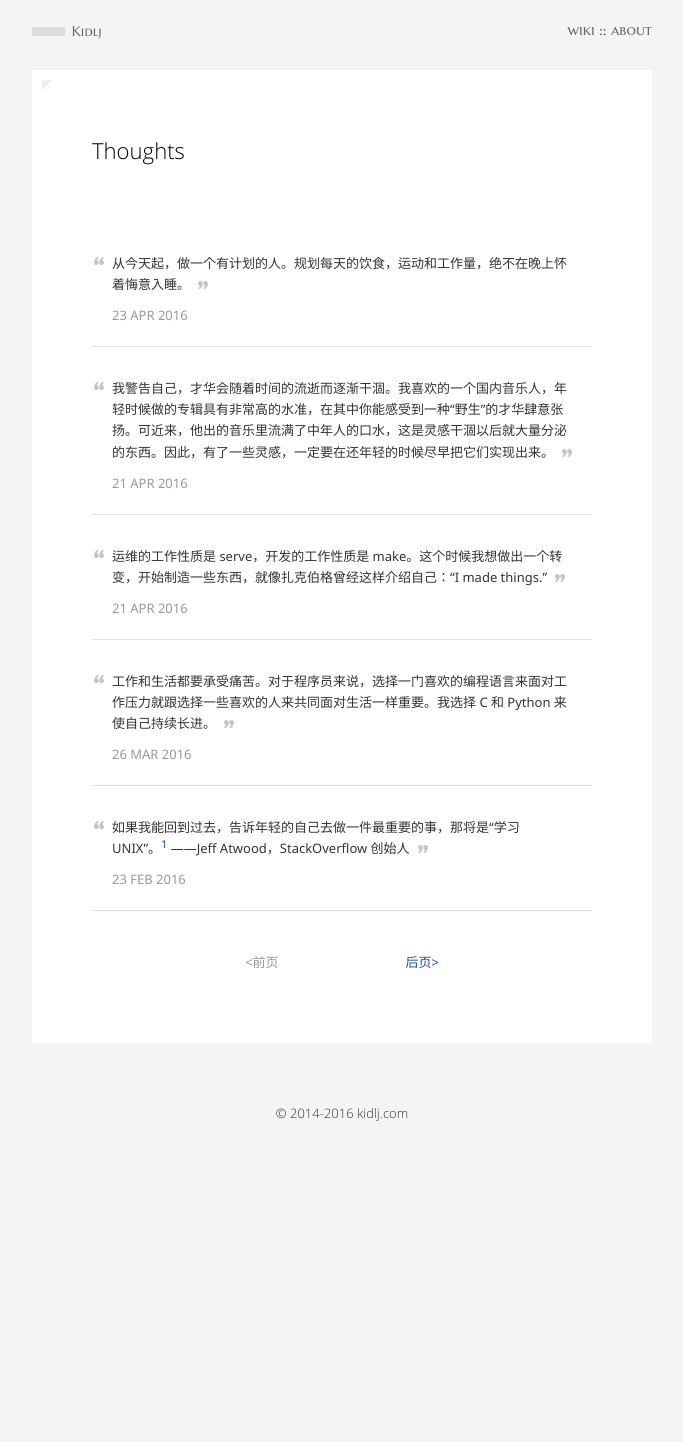
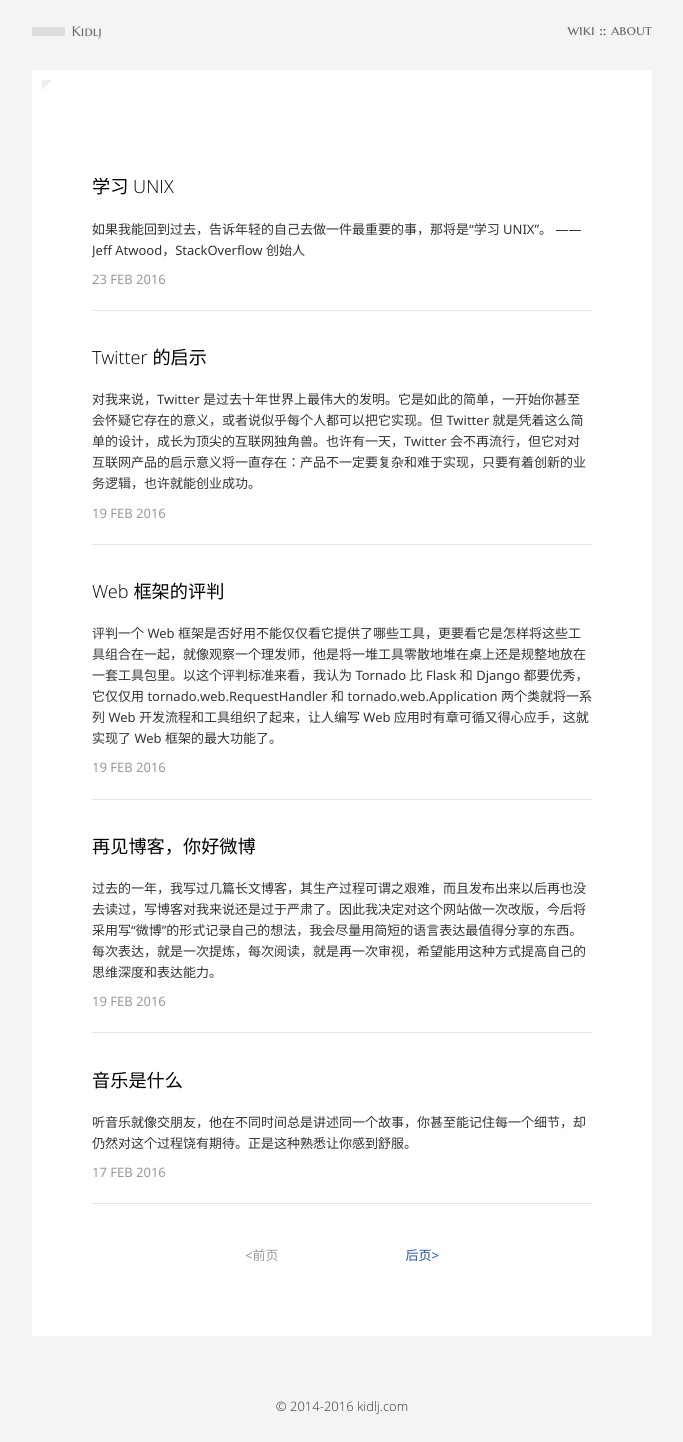
Before and after one commit to kidlj/awei, a Jekyll site: the page built from index.html, in a window 1280 px wide. Shown: the whole page, without its empty margins (298-981 px from the left). Built offline with Jekyll 4.4.1, drawn with Linux system fonts in a browser that asks for light colours; the list of posts is cut into pages by our own code; before the commit the page ends 1149 px from its top, so only the background shows below that.

```diff
--- a/_includes/function.html
+++ b/_includes/function.html
@@ -7,6 +7,12 @@
 			<i class="fa fa-github-alt"></i> <a href="{{ site.commits }}{{ page.path }}" target="blank">History</a>
 		</div>
 
+		{% if page.ref %}
+		<div class="ref">
+			<i class="fa fa-link"></i> <a href="{{ page.ref }}" target="blank">Reference</a>
+		</div>
+		{% endif %}
+
 		<div class="top">
 			<a href="#top">TOP <i class="fa fa-angle-double-up"></i></a>
 		</div>
--- a/_posts/2016-02-23-learn-unix.mkd
+++ b/_posts/2016-02-23-learn-unix.mkd
@@ -1,7 +1,6 @@
 ---
 title: 学习 UNIX
+ref: https://twitter.com/codinghorror/status/695072624322293760
 ---
 
-如果我能回到过去，告诉年轻的自己去做一件最重要的事，那将是“学习 UNIX”。[1] ——Jeff Atwood，StackOverflow 创始人
-
-[1]: https://twitter.com/codinghorror/status/695072624322293760
+如果我能回到过去，告诉年轻的自己去做一件最重要的事，那将是“学习 UNIX”。 —— Jeff Atwood，StackOverflow 创始人
--- a/_posts/2016-03-26-programming-languages-and-partners.mkd
+++ /dev/null
@@ -1,5 +0,0 @@
----
-title: 编程语言与生活伙伴
----
-
-工作和生活都要承受痛苦。对于程序员来说，选择一门喜欢的编程语言来面对工作压力就跟选择一些喜欢的人来共同面对生活一样重要。我选择 C 和 Python 来使自己持续长进。
--- a/_posts/2016-04-21-dev-or-ops.mkd
+++ /dev/null
@@ -1,5 +0,0 @@
----
-title: 运维还是开发
----
-
-运维的工作性质是 serve，开发的工作性质是 make。这个时候我想做出一个转变，开始制造一些东西，就像扎克伯格曾经这样介绍自己：“I made things.”
--- a/_posts/2016-04-21-use-your-talents-early.mkd
+++ /dev/null
@@ -1,5 +0,0 @@
----
-title: 尽早发挥你的才华
----
-
-我警告自己，才华会随着时间的流逝而逐渐干涸。我喜欢的一个国内音乐人，年轻时候做的专辑具有非常高的水准，在其中你能感受到一种“野生”的才华肆意张扬。可近来，他出的音乐里流满了中年人的口水，这是灵感干涸以后就大量分泌的东西。因此，有了一些灵感，一定要在还年轻的时候尽早把它们实现出来。
--- a/_posts/2016-04-23-make-plans.mkd
+++ /dev/null
@@ -1,5 +0,0 @@
----
-title: 做一个有计划的人
----
-
-从今天起，做一个有计划的人。规划每天的饮食，运动和工作量，绝不在晚上怀着悔意入睡。
--- a/css/style.css
+++ b/css/style.css
@@ -216,13 +216,18 @@ article {
 .function .top {
 	float: right; }
 .function .feedback{
-	margin-right: 10px;
+	margin-right: 5px;
 	display: inline-block; }
 	.function .feedback .fa-envelope-square {
 		color: #00A5FF; }
 .function .history {
+	margin-right: 5px;
 	display: inline-block; }
 	.function .history .fa-github-alt {
+		color: #00A5FF; }
+.function .ref {
+	display: inline-block; }
+	.function .ref .fa-link {
 		color: #00A5FF; }
 
 
@@ -283,6 +288,9 @@ ul.post-listing .datetime {
   text-align: left; }
   article .thoughts {
 	  margin: 0px; }
+  .thoughts .thought-item h2 {
+	  margin: 2em 0 0;
+  }
   .thoughts .thought-item .bd {
     color: inherit;
     font-size: 13px;
@@ -290,7 +298,7 @@ ul.post-listing .datetime {
     text-align: left;
     margin-bottom: 1px;
 	border-bottom: 1px solid #e5e5e5;
-    padding: 20px 0px;
+    padding: 0px 0px 20px;
     overflow: hidden;
     position: relative;
     -webkit-transition: 0.5s;
@@ -313,12 +321,11 @@ ul.post-listing .datetime {
 		background: url(/images/static/quoter.gif) no-repeat right bottom;}
 
 	.thoughts .thought-item .bd .actions {
-		padding-left: 20px;
 		margin-top: 8px;
 		color: #aaa;
 	}
 
-	.thoughts .thought-item .bd .actions .created_at a {
+	.thoughts .thought-item .bd .actions a {
 		text-transform: uppercase;
 		color: #999;
 	}
--- a/index.html
+++ b/index.html
@@ -7,21 +7,21 @@ title: Thoughts
 <section class="content">
 	<article>
 		<div class="mark"></div>
-		<header>
-			<h1 class="index-title">Thoughts</h1>
-	  </header>
 
 		<ul class="thoughts">
 			{% for post in paginator.posts %}
 			<li class="thought-item">
+				  <h2 class="thought-title">
+						{{ post.title }}<br />
+					</h2>
 					<div class="bd">
-						<blockquote>{{ post.content }}</blockquote>
-					<div class="actions">
-						<span class="created_at">
+						{{ post.excerpt }}
+						<div class="actions">
+						<span>
 							<a href="{{ post.url }}"><time data-time="{{ post.date }}" title="{{ post.date }}">{{ post.date | date_to_string }}</time></a>
 						</span>
+						</div>
 					</div>
-				</div>
 			</li>
 			{% endfor %}
 		</ul>
```
Also changed, not shown: _posts/2014-08-03-hacking-and-writing.mkd (added, +17 -0 lines), _posts/2014-11-25-python-trap.mkd (added, +134 -0 lines), _posts/2015-08-30-ansible-tutorial.mkd (added, +158 -0 lines).
